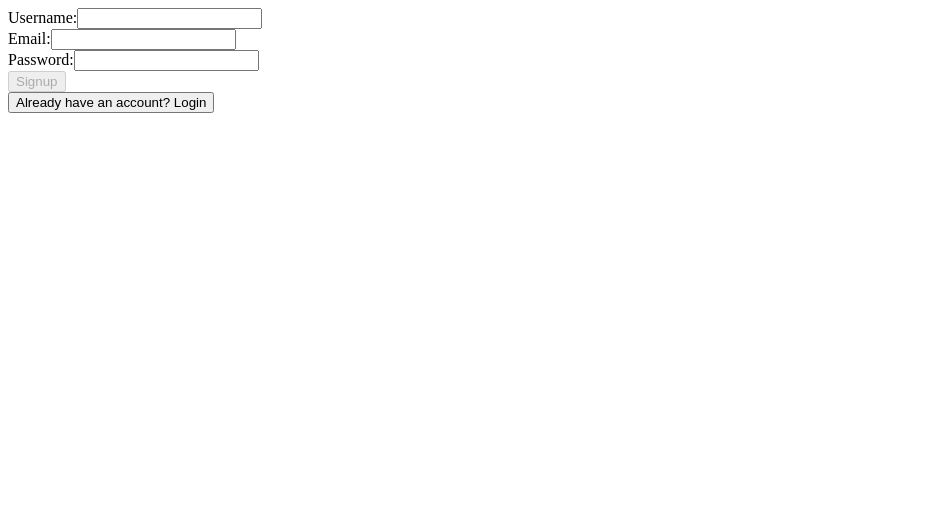
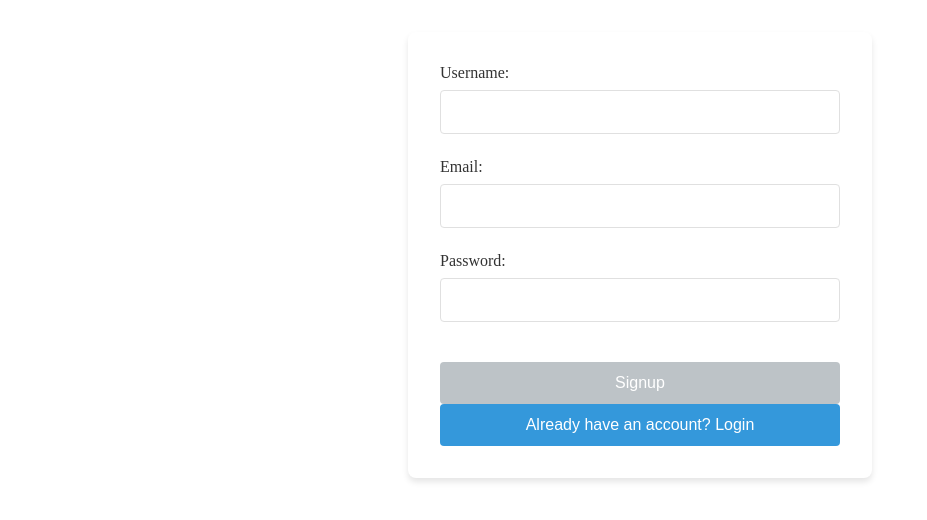
Before and after one commit to MalindiFrank/4todos, an Angular app: page /signup in a window 1280 px wide. Shown: the top 520 px of the page, without its empty margins (0-927 px from the left). Built offline with nearby package versions, Linux system fonts and the light colour scheme.

Commit message:
updated ui for pages and components

```diff
--- a/angular.json
+++ b/angular.json
@@ -97,5 +97,8 @@
         }
       }
     }
+  },
+  "cli": {
+    "analytics": false
   }
 }
--- a/src/app/components/taskview/taskview.component.css
+++ b/src/app/components/taskview/taskview.component.css
@@ -0,0 +1,121 @@
+.container {
+    max-width: 600px;
+    margin: 0 auto;
+    padding: 20px;
+    background-color: #ffffff;
+    border-radius: 8px;
+    box-shadow: 0 2px 10px rgba(0, 0, 0, 0.1);
+  }
+
+  p {
+    font-size: 1.5rem;
+    color: #2c3e50;
+    margin-bottom: 20px;
+    text-align: center;
+  }
+
+  .inputs-container {
+    display: flex;
+    gap: 10px;
+    margin-bottom: 15px;
+  }
+
+  input[type="text"],
+  input[type="datetime-local"],
+  select {
+    flex: 1;
+    padding: 10px;
+    border: 1px solid #e0e0e0;
+    border-radius: 4px;
+    font-size: 1rem;
+    transition: border-color 0.3s ease;
+  }
+
+  input[type="text"]:focus,
+  input[type="datetime-local"]:focus,
+  select:focus {
+    outline: none;
+    border-color: #3498db;
+    box-shadow: 0 0 0 2px rgba(52, 152, 219, 0.2);
+  }
+
+  .select-item-type {
+    display: flex;
+    gap: 10px;
+    margin-bottom: 20px;
+  }
+
+  select {
+    flex: 1;
+  }
+
+  button {
+    padding: 10px 20px;
+    background-color: #3498db;
+    color: white;
+    border: none;
+    border-radius: 4px;
+    font-size: 1rem;
+    cursor: pointer;
+    transition: background-color 0.3s ease;
+  }
+
+  button:hover {
+    background-color: #2980b9;
+  }
+
+  ul {
+    list-style-type: none;
+    padding: 0;
+  }
+
+  li {
+    background-color: #f9f9f9;
+    border-radius: 4px;
+    padding: 15px;
+    margin-bottom: 10px;
+    transition: background-color 0.3s ease;
+  }
+
+  li:hover {
+    background-color: #f0f0f0;
+  }
+
+  li strong {
+    color: #2c3e50;
+  }
+
+  li button {
+    margin-top: 10px;
+    margin-right: 10px;
+    padding: 5px 10px;
+    font-size: 0.9rem;
+  }
+
+  li button:last-child {
+    background-color: #2ecc71;
+  }
+
+  li button:last-child:hover {
+    background-color: #27ae60;
+  }
+
+  hr {
+    border: none;
+    border-top: 1px solid #e0e0e0;
+    margin: 15px 0;
+  }
+
+  @media (max-width: 600px) {
+    .inputs-container,
+    .select-item-type {
+      flex-direction: column;
+    }
+
+    input[type="text"],
+    input[type="datetime-local"],
+    select,
+    button {
+      width: 100%;
+    }
+  }
--- a/src/app/components/taskview/taskview.component.html
+++ b/src/app/components/taskview/taskview.component.html
@@ -1,4 +1,4 @@
-<p>add a task</p>
+
 <div class="container">
 
   <div class="inputs-container">
@@ -17,18 +17,13 @@
     <button (click)="add()"> Add</button>
   </div>
 
-  <!-- <div>
-    <span *ngFor="let item of expenses" [ngClass]="item.expenseType">
-    </span>
-  </div> -->
 
   <div *ngIf="todos;">
     <ul>
       <li *ngFor="let todo of todos">
-        <strong>Task ID:</strong> {{ todo.id }} <br>
-        <strong>Name:</strong> {{ todo.name }} <br>
-        <strong>Priority:</strong> {{ todo.priority }} <br>
-        <strong>Completed:</strong> {{ todo.completed }} <br>
+        <strong></strong> {{ todo.name }} <br>
+        <strong>Priority: </strong> {{ todo.priority }} <br>
+        <!-- <strong></strong> {{ todo.completed }} <br> -->
         <button (click)="deleteTask(todo.id)">Delete</button>
         <button *ngIf="todo.completed == false;" (click)="isTaskComplete(todo.id, true)">Mark as Complete</button>
         <hr>
@@ -37,3 +32,8 @@
   </div>
 
 </div>
+
+  <!-- <div>
+    <span *ngFor="let item of expenses" [ngClass]="item.expenseType">
+    </span>
+  </div> -->
--- a/src/app/pages/home/home.component.css
+++ b/src/app/pages/home/home.component.css
@@ -0,0 +1,64 @@
+body {
+  font-family: 'Arial', sans-serif;
+  background-color: #f5f5f5;
+  margin: 0;
+  padding: 0;
+  color: #333;
+}
+
+.container {
+  max-width: 800px;
+  margin: 0 auto;
+  padding: 20px;
+}
+
+h1 {
+  text-align: center;
+  color: #2c3e50;
+  font-size: 2.5rem;
+  margin-bottom: 20px;
+  text-transform: uppercase;
+  letter-spacing: 2px;
+}
+
+.header {
+  background-color: #3498db;
+  color: white;
+  padding: 20px;
+  border-radius: 8px;
+  box-shadow: 0 4px 6px rgba(0, 0, 0, 0.1);
+  margin-bottom: 30px;
+  text-align: center;
+}
+
+.header .text {
+  font-size: 1.5rem;
+  font-weight: bold;
+  display: block;
+}
+
+app-tasks-view {
+  display: block;
+  background-color: white;
+  border-radius: 8px;
+  padding: 20px;
+  box-shadow: 0 2px 4px rgba(0, 0, 0, 0.1);
+}
+
+@media (max-width: 600px) {
+  .container {
+    padding: 10px;
+  }
+
+  h1 {
+    font-size: 2rem;
+  }
+
+  .header {
+    padding: 15px;
+  }
+
+  .header .text {
+    font-size: 1.2rem;
+  }
+}
--- a/src/app/pages/home/home.component.html
+++ b/src/app/pages/home/home.component.html
@@ -1,4 +1,13 @@
 <h1>4todos</h1>
+
+<div class="header">
+  <span class="text">
+    4 todos
+  </span>
+</div>
+
+
+<app-tasks-view></app-tasks-view>
 
 <!-- <div class="balance">
     <h2>Your Balance</h2>
@@ -19,5 +28,3 @@
       </p>
     </div>
   </div> -->
-
-<app-tasks-view></app-tasks-view>
--- a/src/app/pages/login/login.component.css
+++ b/src/app/pages/login/login.component.css
@@ -0,0 +1,84 @@
+.container {
+    max-width: 400px;
+    margin: 2rem auto;
+    padding: 2rem;
+    background-color: #ffffff;
+    border-radius: 8px;
+    box-shadow: 0 4px 6px rgba(0, 0, 0, 0.1);
+  }
+
+  form {
+    display: flex;
+    flex-direction: column;
+    gap: 1.5rem;
+  }
+
+  div {
+    display: flex;
+    flex-direction: column;
+  }
+
+  label {
+    margin-bottom: 0.5rem;
+    font-weight: 500;
+    color: #333;
+  }
+
+  input {
+    padding: 0.75rem;
+    border: 1px solid #e0e0e0;
+    border-radius: 4px;
+    font-size: 1rem;
+    transition: border-color 0.3s ease;
+  }
+
+  input:focus {
+    outline: none;
+    border-color: #3498db;
+    box-shadow: 0 0 0 2px rgba(52, 152, 219, 0.2);
+  }
+
+  small {
+    color: #e74c3c;
+    margin-top: 0.25rem;
+    font-size: 0.875rem;
+  }
+
+  button {
+    padding: 0.75rem;
+    background-color: #3498db;
+    color: white;
+    border: none;
+    border-radius: 4px;
+    font-size: 1rem;
+    cursor: pointer;
+    transition: background-color 0.3s ease;
+  }
+
+  button:hover:not(:disabled) {
+    background-color: #2980b9;
+  }
+
+  button:disabled {
+    background-color: #bdc3c7;
+    cursor: not-allowed;
+  }
+
+  button[type="submit"] {
+    margin-top: 1rem;
+  }
+
+  .error-message {
+    color: #e74c3c;
+    text-align: center;
+    margin-top: 1rem;
+  }
+
+  @keyframes fadeIn {
+    from { opacity: 0; transform: translateY(-10px); }
+    to { opacity: 1; transform: translateY(0); }
+  }
+
+  .error-message, small {
+    animation: fadeIn 0.3s ease-out;
+  }
--- a/src/app/pages/login/login.component.html
+++ b/src/app/pages/login/login.component.html
@@ -1,3 +1,5 @@
+<div class="container">
+
   <form [formGroup]="loginForm" (ngSubmit)="onLogin()">
     <div>
       <label for="email">Email:</label>
@@ -26,3 +28,4 @@
   <div *ngIf="errorMessage" class="error-message">
     {{ errorMessage }}
   </div>
+</div>
--- a/src/app/pages/signup/signup.component.css
+++ b/src/app/pages/signup/signup.component.css
@@ -0,0 +1,84 @@
+.container {
+    max-width: 400px;
+    margin: 2rem auto;
+    padding: 2rem;
+    background-color: #ffffff;
+    border-radius: 8px;
+    box-shadow: 0 4px 6px rgba(0, 0, 0, 0.1);
+  }
+
+  form {
+    display: flex;
+    flex-direction: column;
+    gap: 1.5rem;
+  }
+
+  div {
+    display: flex;
+    flex-direction: column;
+  }
+
+  label {
+    margin-bottom: 0.5rem;
+    font-weight: 500;
+    color: #333;
+  }
+
+  input {
+    padding: 0.75rem;
+    border: 1px solid #e0e0e0;
+    border-radius: 4px;
+    font-size: 1rem;
+    transition: border-color 0.3s ease;
+  }
+
+  input:focus {
+    outline: none;
+    border-color: #3498db;
+    box-shadow: 0 0 0 2px rgba(52, 152, 219, 0.2);
+  }
+
+  small {
+    color: #e74c3c;
+    margin-top: 0.25rem;
+    font-size: 0.875rem;
+  }
+
+  button {
+    padding: 0.75rem;
+    background-color: #3498db;
+    color: white;
+    border: none;
+    border-radius: 4px;
+    font-size: 1rem;
+    cursor: pointer;
+    transition: background-color 0.3s ease;
+  }
+
+  button:hover:not(:disabled) {
+    background-color: #2980b9;
+  }
+
+  button:disabled {
+    background-color: #bdc3c7;
+    cursor: not-allowed;
+  }
+
+  button[type="submit"] {
+    margin-top: 1rem;
+  }
+
+  .error-message {
+    color: #e74c3c;
+    text-align: center;
+    margin-top: 1rem;
+  }
+
+  @keyframes fadeIn {
+    from { opacity: 0; transform: translateY(-10px); }
+    to { opacity: 1; transform: translateY(0); }
+  }
+
+  .error-message, small {
+    animation: fadeIn 0.3s ease-out;
+  }
--- a/src/app/pages/signup/signup.component.html
+++ b/src/app/pages/signup/signup.component.html
@@ -1,3 +1,5 @@
+<div class="container">
+
   <form [formGroup]="signupForm" (ngSubmit)="onSignup()">
 
     <div>
@@ -37,3 +39,4 @@
   <div *ngIf="errorMessage" class="error-message">
     {{ errorMessage }}
   </div>
+</div>
```
Lines whose indentation alone changed are shown as unchanged.
